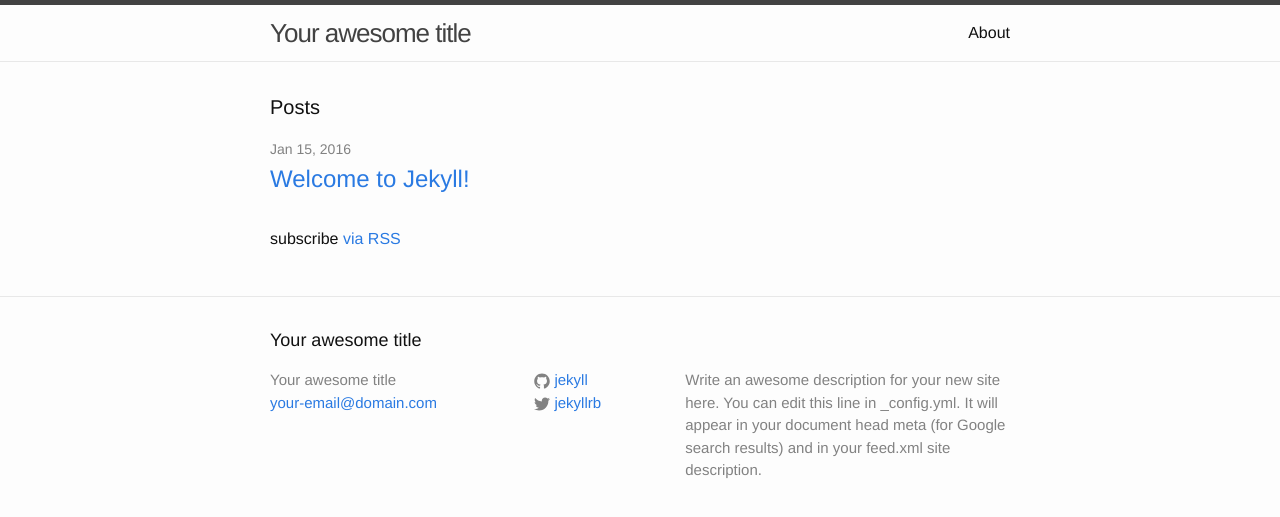
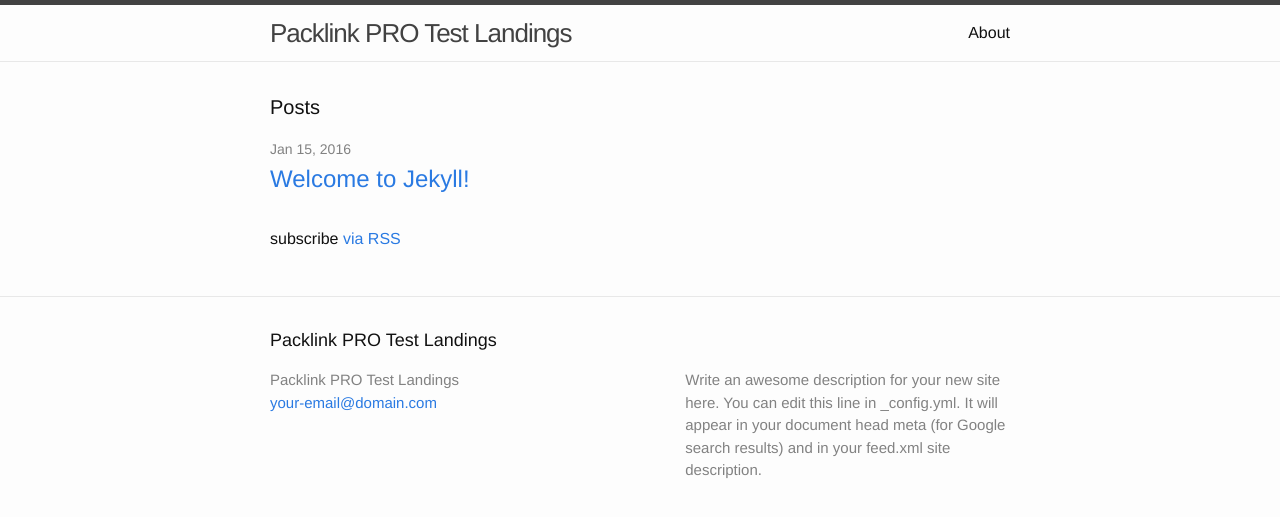
Before and after one commit to allanpacklink/packlink-pro-luna, a Jekyll site: the page built from index.html, in a window 1280 px wide. Shown: the top 517 px of the page. Built offline with Jekyll 4.4.1, drawn with Linux system fonts in a browser that asks for light colours; part of the change alters nothing that is shown.

Commit message:
changed config

```diff
--- a/_config.yml
+++ b/_config.yml
@@ -1,21 +1,13 @@
-# Welcome to Jekyll!
-#
-# This config file is meant for settings that affect your whole blog, values
-# which you are expected to set up once and rarely need to edit after that.
-# For technical reasons, this file is *NOT* reloaded automatically when you use
-# 'jekyll serve'. If you change this file, please restart the server process.
-
 # Site settings
-title: Your awesome title
+title: Packlink PRO Test Landings
 email: your-email@domain.com
 description: > # this means to ignore newlines until "baseurl:"
   Write an awesome description for your new site here. You can edit this
   line in _config.yml. It will appear in your document head meta (for
   Google search results) and in your feed.xml site description.
-baseurl: "" # the subpath of your site, e.g. /blog
+baseurl: "/" # the subpath of your site, e.g. /blog
 url: "http://yourdomain.com" # the base hostname & protocol for your site
-twitter_username: jekyllrb
-github_username:  jekyll
+
 
 # Build settings
 markdown: kramdown
```
